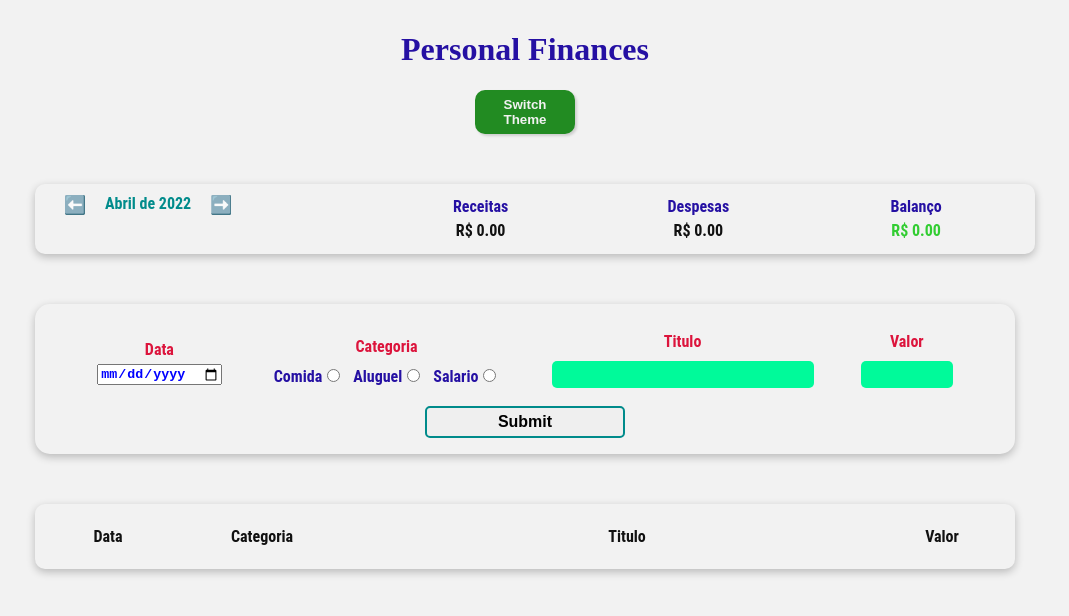
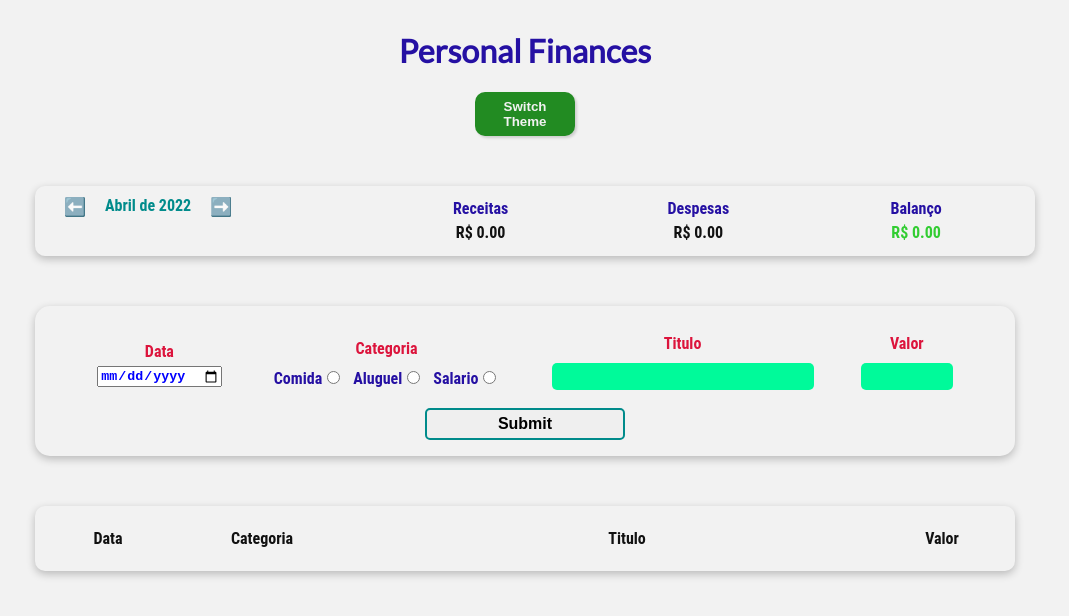
Before and after one commit to santosfk/personal-finances, a React (Vite) app: page / in a window 1280 px wide. Shown: the top 616 px of the page, without its empty margins (115-1184 px from the left). Built offline with nearby package versions, Linux system fonts and the light colour scheme.

Commit message:
feat: adding font to application

```diff
--- a/src/Pages/Home/style.ts
+++ b/src/Pages/Home/style.ts
@@ -4,6 +4,8 @@
   width: 100%;
   height: 100vh;
   background-color: ${({ theme }) => theme.COLOR.BACKGROUND};
+  @import url("https://fonts.googleapis.com/css2?family=Lato&family=Open+Sans:wght@500&display=swap");
+  font-family: "Lato", sans-serif;
 `;
 export const Header = styled.div`
   width: 100%;
@@ -11,9 +13,7 @@
   text-align: center;
 `;
 export const Title = styled.h1`
-
   color: ${({ theme }) => theme.COLOR.BLUE};
-
 `;
 export const Body = styled.div`
   margin: auto;
```
